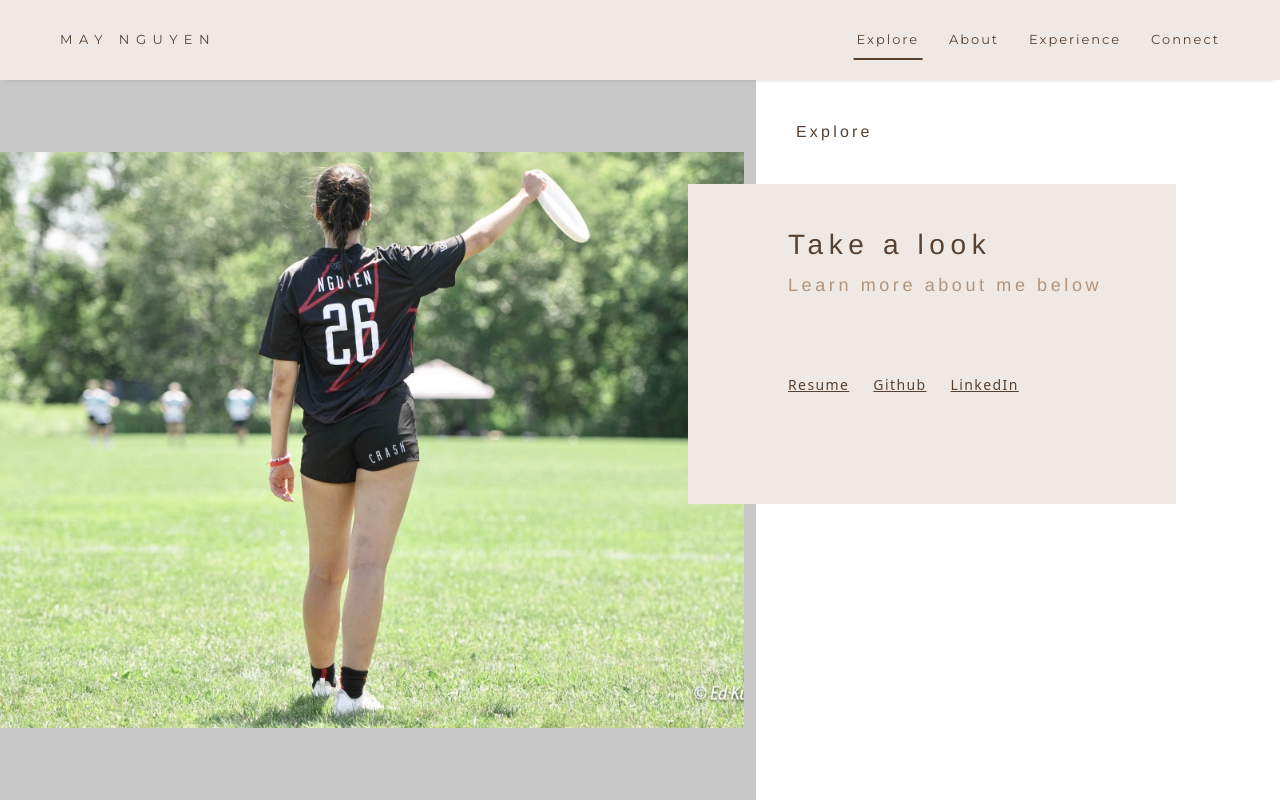
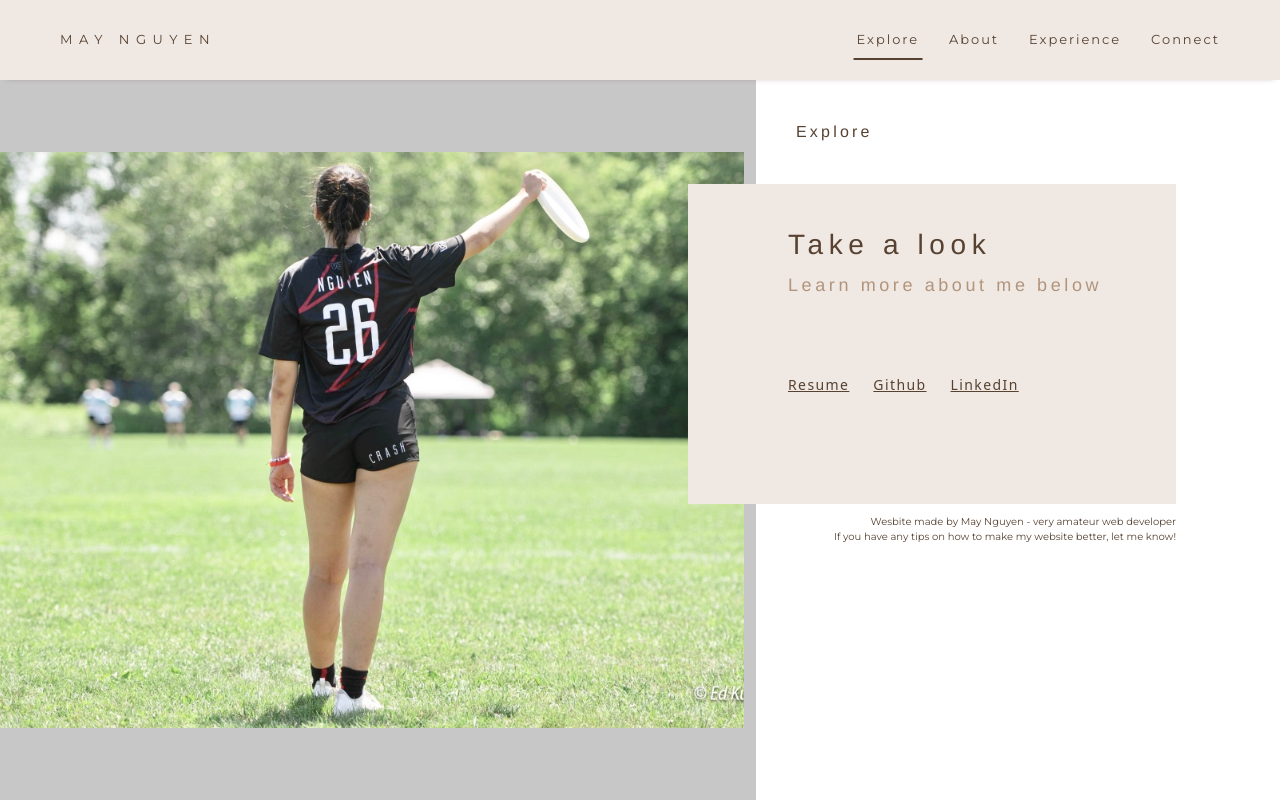
Before and after one commit to maynguyen26/maynguyen, a React (Create React App) app: page /explore in a window 1280 px wide. Built offline with nearby package versions, Linux system fonts and the light colour scheme.

Commit message:
Footnote added

```diff
--- a/src/components/pages/about.jsx
+++ b/src/components/pages/about.jsx
@@ -16,7 +16,6 @@
                             This page is still being constructed! Come back on November 20th. :)
                         </p>
 
-
                     </Col>
                 </Row>
             </PageDiv>
--- a/src/components/pages/explore.jsx
+++ b/src/components/pages/explore.jsx
@@ -34,7 +34,14 @@
                         </ButtonRow>
                     </ContentBox>
                     <CreditsRow>
-
+                        <CenterCol>
+                            <StyledP>
+                                Wesbite made by May Nguyen - very amateur web developer
+                            </StyledP>
+                            <StyledP>
+                                If you have any tips on how to make my website better, let me know!
+                            </StyledP>
+                        </CenterCol>
                     </CreditsRow>
                 </FloatBox>
                 <RightCol lg="12">
@@ -49,15 +56,28 @@
 
 export default Explore;
 
+const StyledP = styled.p`
+    text-align: right;
+    color: ${Colors.primaryAccent};
+    font-size: 10px;
+    margin-bottom: 0px;
+`
+
+const CenterCol = styled(Col)`
+
+    display: inline-block;
+    justify-content: right;
+`
+
 const ButtonRow = styled(Row)`
     display: inline-block;
     margin-top: 20%;
 `
 const CreditsRow = styled(Row)`
-    display: inline-block;
+    display: flex;
     text-align: right;
     justify-content: right;
-    align-right;
+    margin-top: 10px;
 `
 const StyledLink = styled.a`
     font-size: 14px;
```
